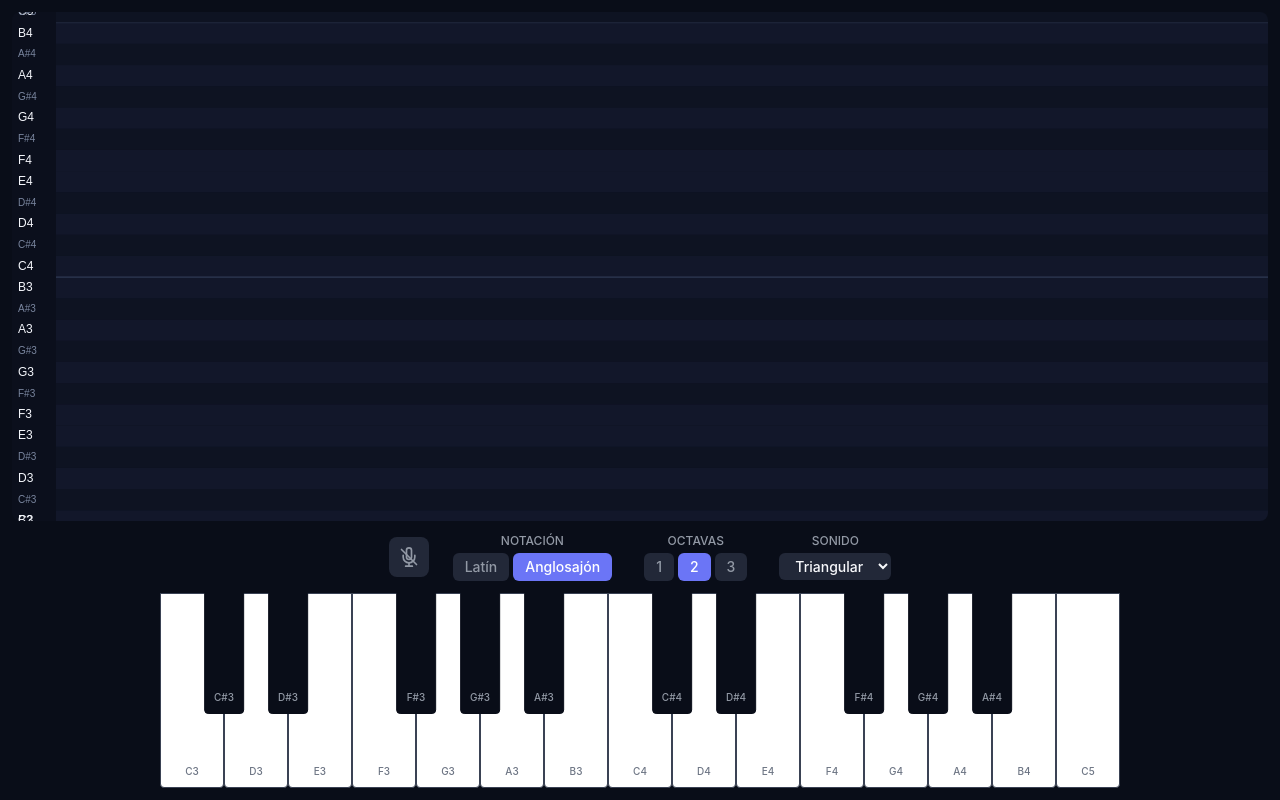
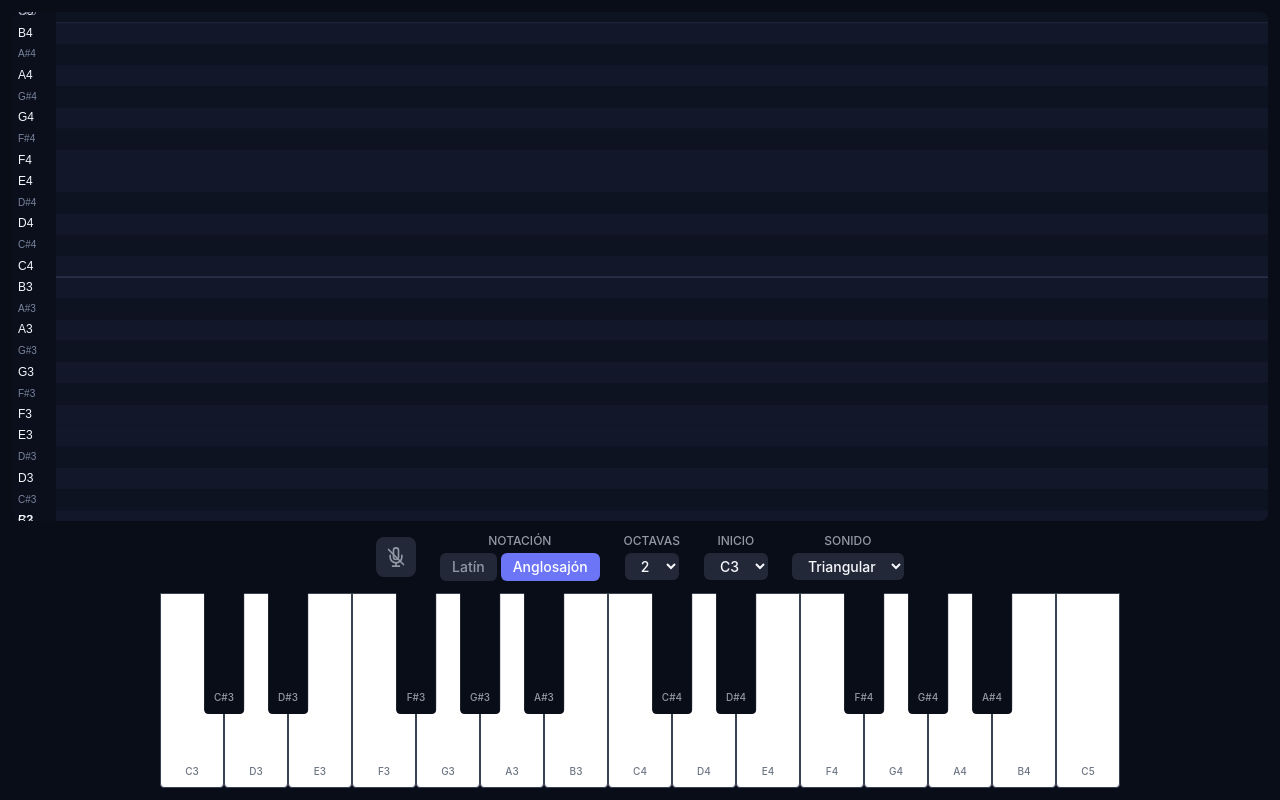
Before and after one commit to Xiza73/ruta-tonal, a React (Vite) app: page / in a window 1280 px wide. Built offline with nearby package versions, Linux system fonts and the light colour scheme.

Commit message:
feat(piano): 2-octave keymap + octave/start selects (#8)

```diff
--- a/src/components/piano/KeyboardConfig.tsx
+++ b/src/components/piano/KeyboardConfig.tsx
@@ -1,14 +1,21 @@
 import type { ReactNode } from "react";
 import { useKeyboardStore } from "../../stores/keyboard";
+import { midiToNote } from "../../lib/notes";
 import { cn } from "../../lib/cn";
 
-const OCTAVES = [1, 2, 3];
+const OCTAVE_OPTIONS = [1, 2, 3, 4];
+const START_OPTIONS = [36, 48, 60]; // C2, C3, C4
 const SOUNDS: { value: OscillatorType; label: string }[] = [
   { value: "triangle", label: "Triangular" },
   { value: "sine", label: "Senoidal" },
   { value: "square", label: "Cuadrada" },
   { value: "sawtooth", label: "Sierra" },
 ];
+
+const selectClass = cn(
+  "rounded-md bg-elevated px-3 py-1 text-sm font-medium text-fg",
+  "focus-visible:ring-2 focus-visible:ring-accent focus-visible:outline-none",
+);
 
 function Field({ label, children }: { label: string; children: ReactNode }) {
   return (
@@ -46,17 +53,19 @@ function Toggle({
   );
 }
 
-/** Controles del teclado: notación, tamaño y tipo de sonido. Barra compacta. */
+/** Controles del teclado: notación, tamaño, octava inicial y tipo de sonido. */
 export function KeyboardConfig() {
   const notation = useKeyboardStore((s) => s.notation);
   const octaves = useKeyboardStore((s) => s.octaves);
+  const startMidi = useKeyboardStore((s) => s.startMidi);
   const soundType = useKeyboardStore((s) => s.soundType);
   const setNotation = useKeyboardStore((s) => s.setNotation);
   const setOctaves = useKeyboardStore((s) => s.setOctaves);
+  const setStartMidi = useKeyboardStore((s) => s.setStartMidi);
   const setSoundType = useKeyboardStore((s) => s.setSoundType);
 
   return (
-    <div className="flex flex-wrap items-start justify-center gap-x-8 gap-y-3">
+    <div className="flex flex-wrap items-start justify-center gap-x-6 gap-y-3">
       <Field label="Notación">
         <Toggle active={notation === "solfege"} onClick={() => setNotation("solfege")}>
           Latín
@@ -67,11 +76,33 @@ export function KeyboardConfig() {
       </Field>
 
       <Field label="Octavas">
-        {OCTAVES.map((o) => (
-          <Toggle key={o} active={octaves === o} onClick={() => setOctaves(o)}>
-            {o}
-          </Toggle>
-        ))}
+        <select
+          value={octaves}
+          onChange={(e) => setOctaves(Number(e.target.value))}
+          aria-label="Cantidad de octavas"
+          className={selectClass}
+        >
+          {OCTAVE_OPTIONS.map((o) => (
+            <option key={o} value={o}>
+              {o}
+            </option>
+          ))}
+        </select>
+      </Field>
+
+      <Field label="Inicio">
+        <select
+          value={startMidi}
+          onChange={(e) => setStartMidi(Number(e.target.value))}
+          aria-label="Octava inicial"
+          className={selectClass}
+        >
+          {START_OPTIONS.map((m) => (
+            <option key={m} value={m}>
+              {midiToNote(m, notation).label}
+            </option>
+          ))}
+        </select>
       </Field>
 
       <Field label="Sonido">
@@ -79,10 +110,7 @@ export function KeyboardConfig() {
           value={soundType}
           onChange={(e) => setSoundType(e.target.value as OscillatorType)}
           aria-label="Tipo de sonido"
-          className={cn(
-            "rounded-md bg-elevated px-3 py-1 text-sm font-medium text-fg",
-            "focus-visible:ring-2 focus-visible:ring-accent focus-visible:outline-none",
-          )}
+          className={selectClass}
         >
           {SOUNDS.map((s) => (
             <option key={s.value} value={s.value}>
--- a/src/lib/keyboard.ts
+++ b/src/lib/keyboard.ts
@@ -59,23 +59,39 @@ export function midiForCode(profile: KeyboardProfile, code: string): number | un
 }
 
 /**
- * Mapeo default tipo GarageBand: fila base = blancas, fila de arriba = negras.
- * Una octava + el Do siguiente (offsets 0..12).
+ * Mapeo default tipo tracker (2 octavas):
+ * - Octava baja en la fila inferior (Z X C V B N M + S D G H J).
+ * - Octava alta en la fila superior (Q W E R T Y U + 2 3 5 6 7).
+ * Offsets 0..24. Más allá de 2 octavas no hay tecla física (se toca con mouse).
  */
 export const DEFAULT_KEYMAP: Record<string, number> = {
-  KeyA: 0, // C
-  KeyW: 1, // C#
-  KeyS: 2, // D
-  KeyE: 3, // D#
-  KeyD: 4, // E
-  KeyF: 5, // F
-  KeyT: 6, // F#
-  KeyG: 7, // G
-  KeyY: 8, // G#
-  KeyH: 9, // A
-  KeyU: 10, // A#
-  KeyJ: 11, // B
-  KeyK: 12, // C (octava siguiente)
+  // Octava baja
+  KeyZ: 0, // C
+  KeyS: 1, // C#
+  KeyX: 2, // D
+  KeyD: 3, // D#
+  KeyC: 4, // E
+  KeyV: 5, // F
+  KeyG: 6, // F#
+  KeyB: 7, // G
+  KeyH: 8, // G#
+  KeyN: 9, // A
+  KeyJ: 10, // A#
+  KeyM: 11, // B
+  // Octava alta
+  KeyQ: 12, // C
+  Digit2: 13, // C#
+  KeyW: 14, // D
+  Digit3: 15, // D#
+  KeyE: 16, // E
+  KeyR: 17, // F
+  Digit5: 18, // F#
+  KeyT: 19, // G
+  Digit6: 20, // G#
+  KeyY: 21, // A
+  Digit7: 22, // A#
+  KeyU: 23, // B
+  KeyI: 24, // C (fin de la 2da octava)
 };
 
 /** Perfil inicial: una octava desde C4, notación científica, sonido triangle. */
--- a/src/stores/keyboard.ts
+++ b/src/stores/keyboard.ts
@@ -10,6 +10,7 @@ interface KeyboardState {
   soundType: OscillatorType;
   setNotation: (notation: Notation) => void;
   setOctaves: (octaves: number) => void;
+  setStartMidi: (startMidi: number) => void;
   setSoundType: (soundType: OscillatorType) => void;
 }
 
@@ -26,6 +27,7 @@ export const useKeyboardStore = create<KeyboardState>()(
       soundType: "triangle",
       setNotation: (notation) => set({ notation }),
       setOctaves: (octaves) => set({ octaves }),
+      setStartMidi: (startMidi) => set({ startMidi }),
       setSoundType: (soundType) => set({ soundType }),
     }),
     { name: "ruta-tonal-keyboard" },
```
Also changed, not shown: 2 other files (tests, documents, lock files or other folders).
